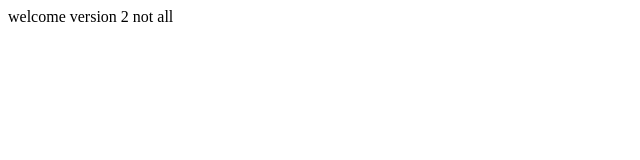
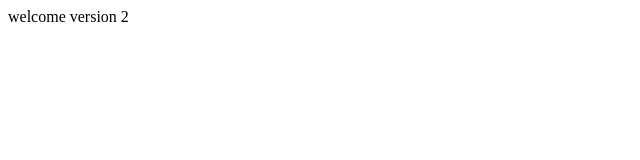
Before and after one commit to tinsPJ/git-tutorial, a plain HTML site: page index.html in a window 1280 px wide. Shown: the full height of the page, 0-640 px from the left. Drawn offline with Linux system fonts and the light colour scheme.

Commit message:
Revert "note"
This reverts commit 85252d5634aa2fd5db62463ee74cc990ef10e0bf.

```diff
--- a/index.html
+++ b/index.html
@@ -1,8 +1,5 @@
 <html>
     <body>
         welcome version 2
-
-
-        not all
     </body>
 </html>
```
